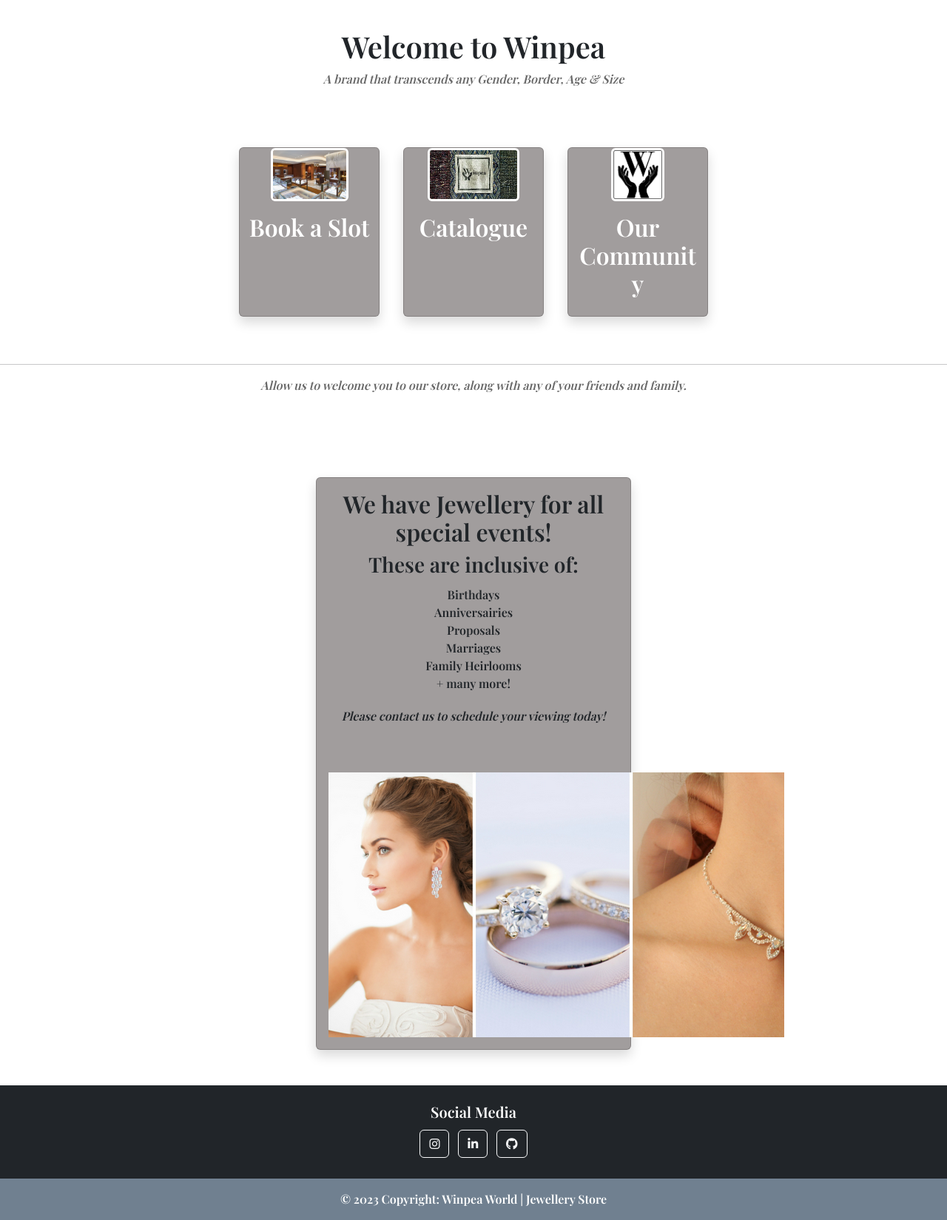
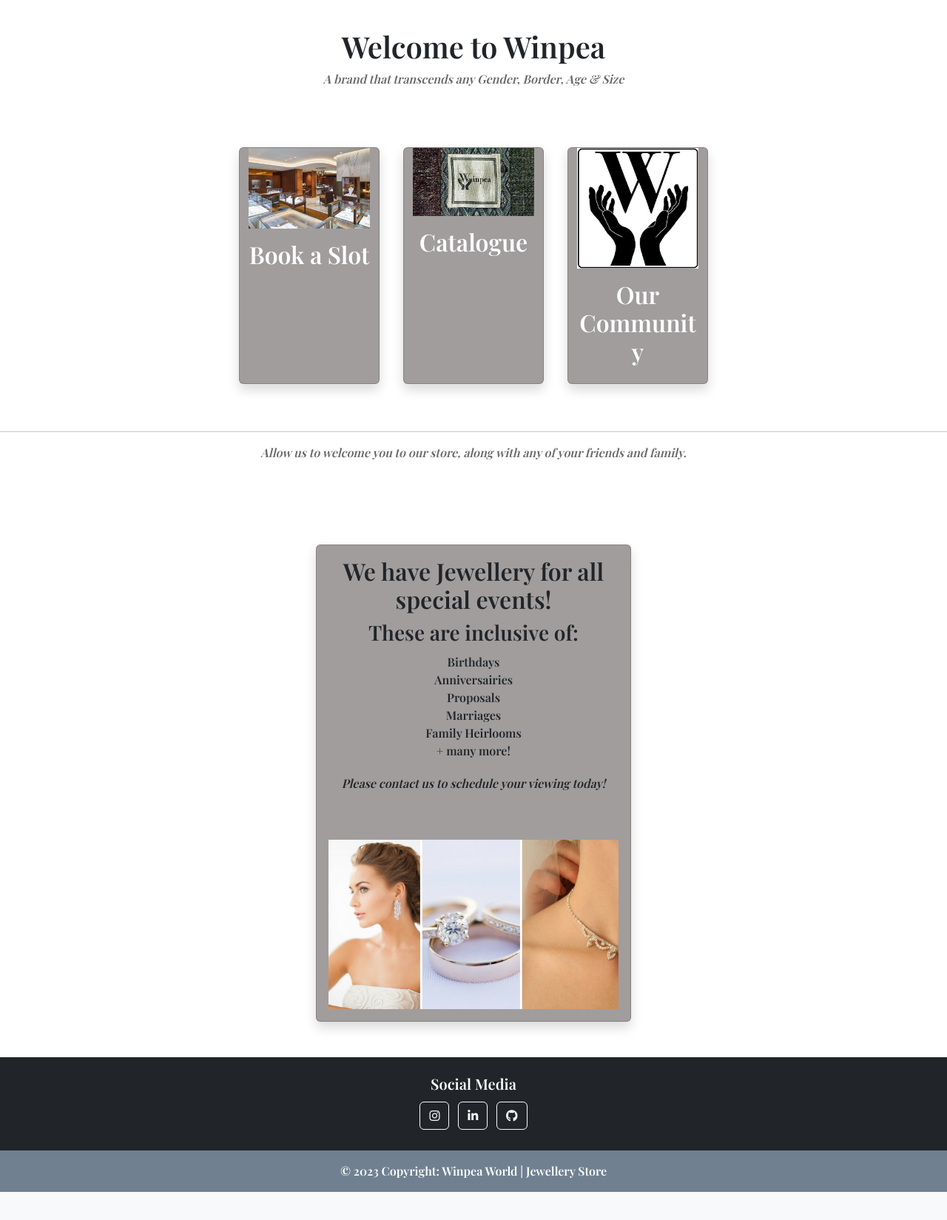
Before and after one commit to LewisHaZ/CI_PP4_WINPEA, a Django app: page / in a window 1280 px wide. Shown: the part 696-2345 px from the top of the page at 74% size. After the commit the page ends 2307 px from the top, so only its background shows below. Run offline with Django 3.2, Linux system fonts and the light colour scheme; some libraries are stand-ins or nearby versions.

Commit message:
Change home page styling class for images to boostrap class

```diff
--- a/home/templates/home/index.html
+++ b/home/templates/home/index.html
@@ -35,7 +35,7 @@
     <div class="row d-flex my-5 justify-content-center text-center">
         <div class="col-10 col-md-3 col-lg-2 m-3 grow card shadow">
             <a href="{% url 'visit_store' %}" class="text-decoration-none">
-                    <img src="{% static 'images/image-of-store.webp' %}" class="card-img-top rounded img-responsive" alt="Image of the store">
+                    <img src="{% static 'images/image-of-store.webp' %}" class="img-fluid" alt="Image of the store">
                 </a>
                 <div class="row mt-3 mb-3">
                     <a href="{% url 'visit_store' %}"><h2>Book a Slot</h2></a>
@@ -44,7 +44,7 @@
 
         <div class="col-10 col-md-3 col-lg-2 m-3 grow card shadow">
             <a href="{% url 'catalogue_menu' %}" class="text-decoration-none">
-                    <img src="{% static 'images/image-catalogue.webp' %}" class="card-img-top rounded img-responsive" alt="Image of product">
+                    <img src="{% static 'images/image-catalogue.webp' %}" class="img-fluid" alt="Image of product">
                 </a>
                 <div class="row mt-3 mb-3">
                     <a href="{% url 'catalogue_menu' %}"><h2>Catalogue</h2></a>
@@ -54,7 +54,7 @@
         <div class="col-10 col-md-3 col-lg-2 m-3 grow card shadow">
             <a href="{% url 'blog' %}" class="text-decoration-none">
                     <img src="{% static 'images/winpea-logo-community.webp' %}"
-                    class="card-img-top rounded img-responsive" alt="Image of group of people">
+                    class="img-fluid" alt="Image of group of people">
                 </a>
                 <div class="row mt-3 mb-3">
                     <a href="{% url 'blog' %}"><h2>Our Community</h2></a>
@@ -83,7 +83,7 @@
                 </ul>
                 <p><em>Please contact us to schedule your viewing today!</em></p>
         <div class="col-12 mt-5">
-            <a href="{% url 'contactus' %}"><img class="" src="{% static 'images/special-event-promo.webp' %}" alt="photo of woman with wedding dress and Jewellery"></a>
+            <a href="{% url 'contactus' %}"><img class="img-fluid" src="{% static 'images/special-event-promo.webp' %}" alt="photo of woman with wedding dress and Jewellery"></a>
         </div>
     </div>
 </div>
```
